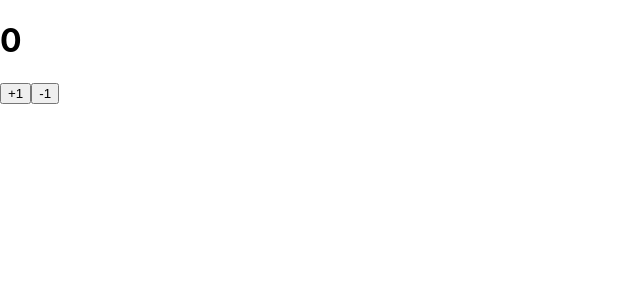
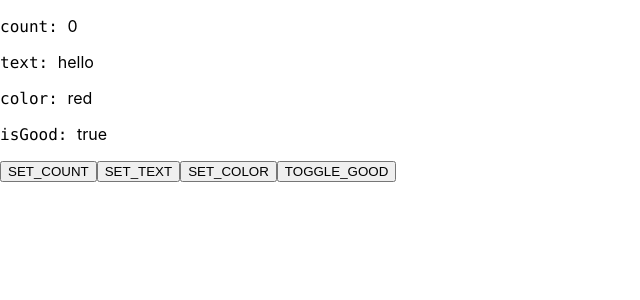
Before and after one commit to rudqo14/typescript_practice, a React (Create React App) app in the folder ts-react/: page / in a window 1280 px wide. Shown: the top 300 px of the page, without its empty margins (0-640 px from the left). Built offline with nearby package versions, Linux system fonts and the light colour scheme.

Commit message:
Add : 리액트에서 Reducer를 사용한 상태관리 적용

```diff
--- a/ts-react/src/App.tsx
+++ b/ts-react/src/App.tsx
@@ -1,8 +1,8 @@
 import React from 'react';
-import Counter from './counter';
+import ReducerSample from './ReducerSample';
 
 const App: React.FC = () => {
-  return <Counter />
+  return <ReducerSample />
 }
 
 export default App;
--- /dev/null
+++ b/ts-react/src/ReducerSample.tsx
@@ -0,0 +1,83 @@
+import React, { useReducer } from 'react';
+
+type Color = 'red' | 'orange' | 'yellow';
+
+type State = {
+    count: number;
+    text: string;
+    color: Color;
+    isGood: boolean;
+}
+
+//액션에 대한 타입을 선언하여 Reducer에서 파라미터의 타입과 리턴 타입 설정하여 개발하면 된다.
+type Action =
+    | { type: 'SETCOUNT'; count: number }
+    | { type: 'SET_TEXT'; text: string }
+    | { type: 'SET_COLOR'; color: Color}
+    | { type: 'TOGGLE_GOOD'};
+
+function reducer(state: State, action: Action): State {
+    switch (action.type){
+        case 'SETCOUNT':
+            return {
+                ...state,
+                count: action.count
+            };
+        case 'SET_TEXT':
+            return {
+                ...state,
+                text: action.text
+            }
+        case 'SET_COLOR':
+            return {
+                ...state,
+                color: action.color
+            }
+        case 'TOGGLE_GOOD':
+            return {
+                ...state,
+                isGood: !state.isGood
+            }
+        default:
+            throw new Error('Unhandled action type');
+    }
+}
+
+function ReducerSample() {
+    const [state, dispatch] = useReducer(reducer, {
+        count: 0,
+        text: 'hello',
+        color: 'red',
+        isGood: true
+    });
+
+    const setCount = () => dispatch({ type: 'SETCOUNT', count: 5 });
+    const setText = () => dispatch({ type: 'SET_TEXT', text: "bye "});
+    const setColor = () => dispatch({ type: 'SET_COLOR', color: "orange"});
+    const toggleGood = () => dispatch({ type: 'TOGGLE_GOOD' });
+
+    return (
+        <div>
+            <p>
+                <code>count: </code> {state.count}
+            </p>
+            <p>
+                <code>text: </code> {state.text}
+            </p>
+            <p>
+                <code>color: </code> {state.color}
+            </p>
+            <p>
+                <code>isGood: </code> {state.isGood ? 'true' : 'false'}
+            </p>
+            <div>
+                <button onClick={setCount}>SET_COUNT</button>
+                <button onClick={setText}>SET_TEXT</button>
+                <button onClick={setColor}>SET_COLOR</button>
+                <button onClick={toggleGood}>TOGGLE_GOOD</button>
+            </div>
+        </div>
+    )
+}
+
+export default ReducerSample;
--- a/ts-react/src/counter.tsx
+++ b/ts-react/src/counter.tsx
@@ -1,4 +1,4 @@
-import React, {useReducer} from 'react';
+import React, { useReducer } from 'react';
 
 type Action= { type: 'INCREASE' } | { type: 'DECREASE' };
 //useReducer 사용할때는 Action에 대한 타입을 정리하고, reducer를 구현하면된다.
```
